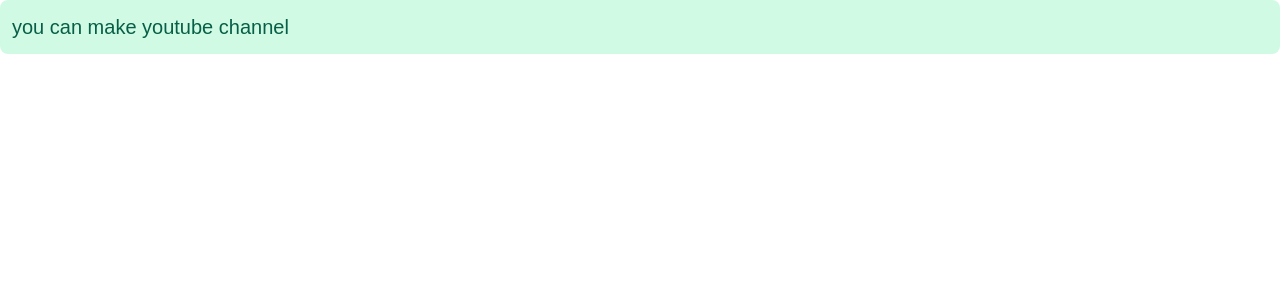
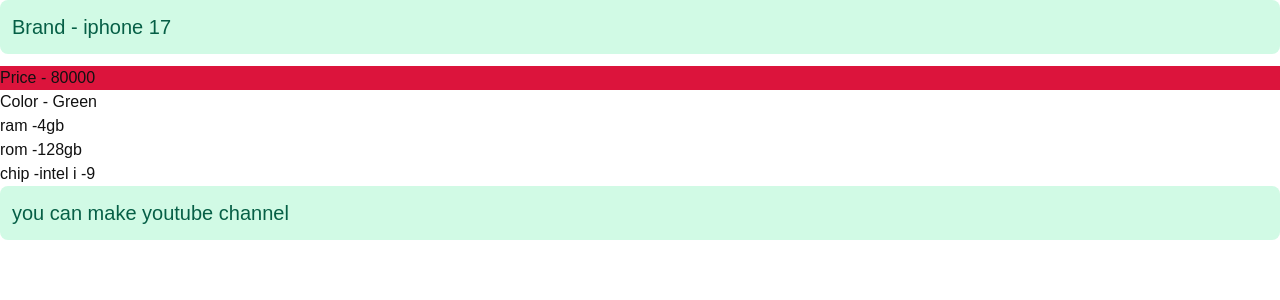
Before and after one commit to kashishdubey11092005-droid/React, a React (Vite) app in the folder my-app/: page / in a window 1280 px wide. Shown: the top 300 px of the page. Built offline with nearby package versions, Linux system fonts and the light colour scheme.

Commit message:
using && operator

```diff
--- a/my-app/src/App.jsx
+++ b/my-app/src/App.jsx
@@ -72,7 +72,7 @@
 // export default App
 
 import React from "react";
-//import Product from "./component/Product";
+import Product from "./component/Product";
 import Items from "./component/Items";
 const App = () => {
    const obj = {
@@ -82,8 +82,8 @@
    }
    return(
     <div>
-    {/* <Product name = "iphone 17" price ={80000} color  ="Green" />
-    <product name = "iphone 16" price ={70000} color = " blue" data = {obj} />     */}
+    <Product name = "iphone 17" price ={80000} color  ="Green" data = {obj} />
+    <product name = "iphone 16" price ={70000} color = " blue"  />
     <Items/>
        </div>
    )
--- a/my-app/src/component/Product.jsx
+++ b/my-app/src/component/Product.jsx
@@ -8,9 +8,13 @@
         <h1>Brand - {name}</h1>
         <h2>Price - {price}</h2>
         <h3>Color - {color}</h3>
+        {data.ram && (
+            <>
         <p>ram    -{data.ram}</p>
         <p>rom    -{data.rom}</p>
         <p>chip    -{data.chip}</p>
+        </>
+        ) }
 
         </div>
     )
```
